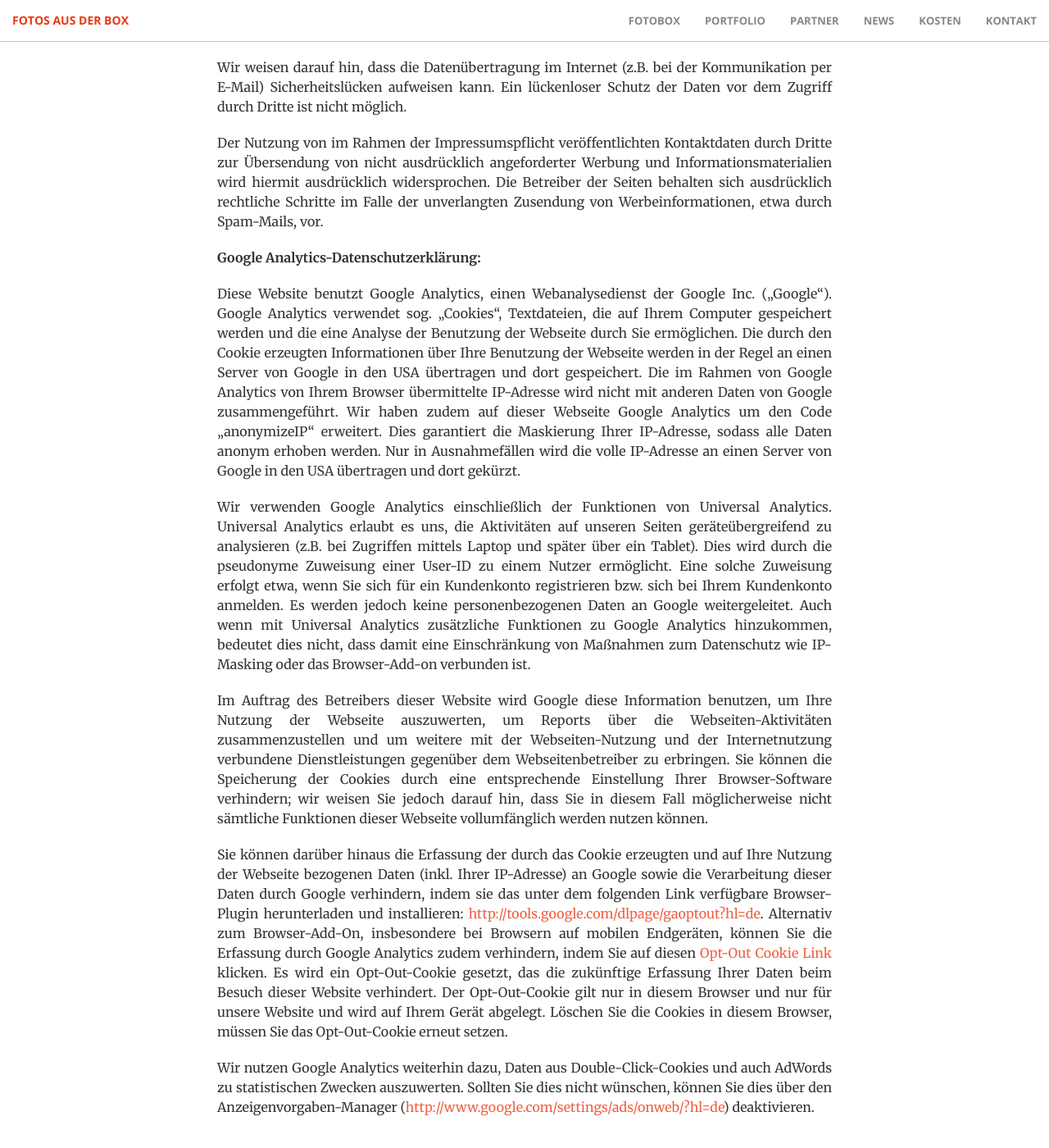
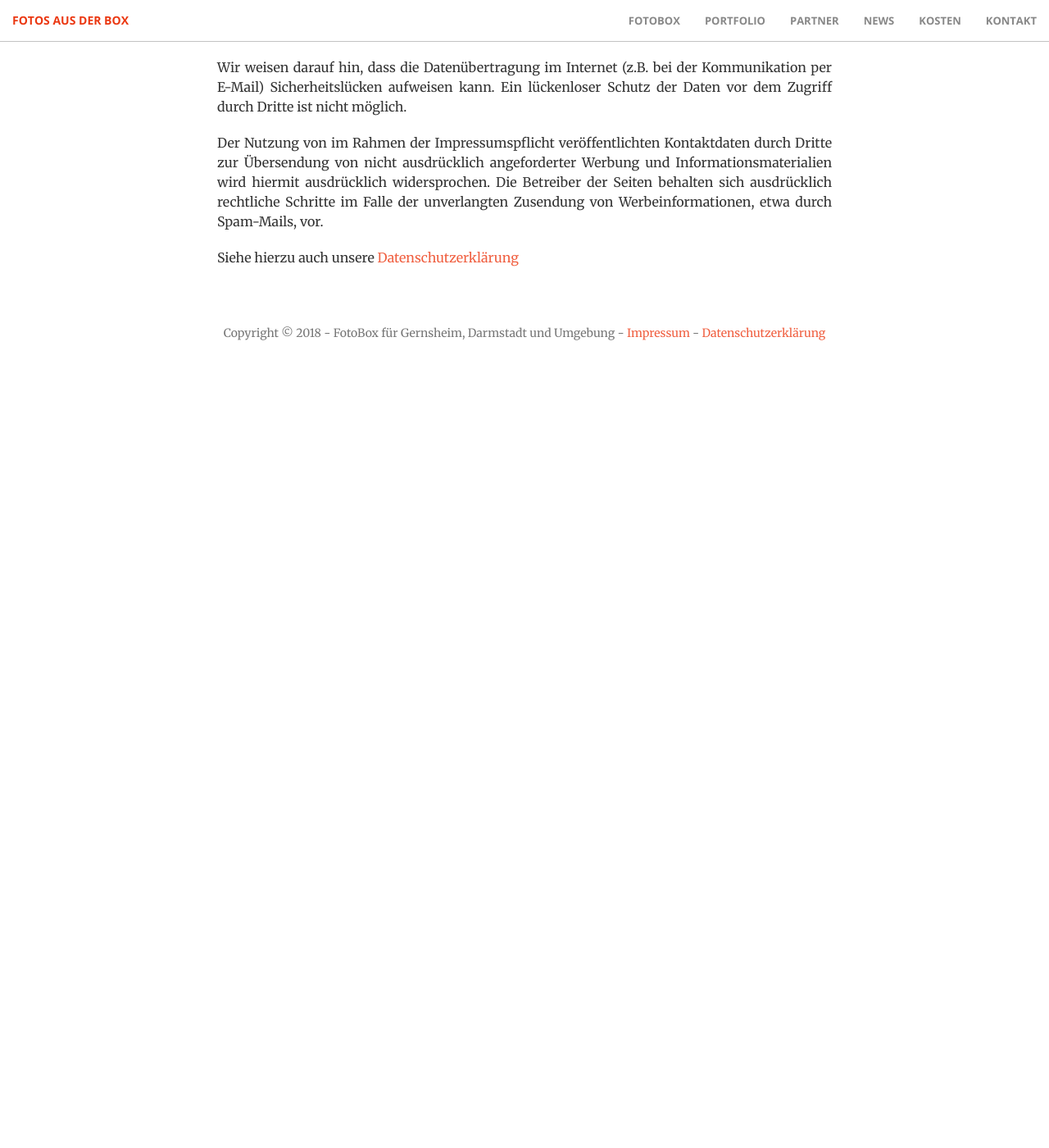
Before and after one commit to wetty/fotoboxo, a Jekyll site: the page built from impressum/index.md, in a window 1280 px wide and 1400 px high, scrolled down 1856 px. Shown: the whole window at 82% size. Built offline with Jekyll 4.4.1, drawn with Linux system fonts in a browser that asks for light colours; after the commit the page ends 2338 px from its top, so only the background shows below that; some of the changed lines change nothing that is shown.

Commit message:
Datenschutzerklärung

```diff
--- a/_config.yml
+++ b/_config.yml
@@ -71,6 +71,7 @@ owner:
   bing-verify: EE0D978C30EE22199D09EFD26CB45F0B
   google:
     plus: ThomasWetterer #username
+    analytics:
     verify: uWUlAKKMSFqda-kxKIfgqE5PkEIFqqVyMfj9emXPp7Q
 
 include: [".htaccess"]
--- a/_includes/footer.html
+++ b/_includes/footer.html
@@ -30,7 +30,7 @@
                         </li>
                     </ul>
 -->
-                    <p class="copyright text-muted">Copyright &copy; {{ site.time | date: '%Y' }} - FotoBox für Gernsheim, Darmstadt und Umgebung - <a href="{{ site.url | prepend: site.baseurl }}/impressum/" rel="author">Impressum</a></p>
+                    <p class="copyright text-muted">Copyright &copy; {{ site.time | date: '%Y' }} - FotoBox für Gernsheim, Darmstadt und Umgebung - <a href="{{ site.url | prepend: site.baseurl }}/impressum/" rel="author">Impressum</a> - <a href="{{ site.url | prepend: site.baseurl }}/datenschutzerklaerung/" rel="author">Datenschutzerklärung</a></p>
                 </div>
             </div>
         </div>
--- a/_includes/scripts.html
+++ b/_includes/scripts.html
@@ -1,5 +1,6 @@
 <script src="{{ site.url | prepend: site.baseurl }}{{ site.assets.js }}/scripts.min.js" async=""></script>
 
+{% if site.owner.google.analytics %}
 <script>
 // Set to the same value as the web property used on the site
 var gaProperty = 'UA-2881242-4';
@@ -28,6 +29,8 @@ function gaOptout() {
   ga('send', 'pageview');
 
 </script>
+{% endif %}
+
 
 {% if false %}
 <script src="{% if site.url_cdn %}{{ site.url_cdn | prepend: site.baseurl }}{% else %}{{ site.url | prepend: site.baseurl }}{% endif %}{{ site.assets.js }}/scripts.min{{ site.version }}.js" async=""></script>
--- /dev/null
+++ b/datenschutzerklaerung/index.md
@@ -0,0 +1,69 @@
+---
+title: Datenschutzerklärung
+---
+## Datenschutzerklärung
+
+**Datenschutz**
+
+Die Betreiber dieser Seiten nehmen den Schutz Ihrer persönlichen Daten sehr ernst. Wir behandeln Ihre personenbezogenen Daten vertraulich und entsprechend der gesetzlichen Datenschutzvorschriften sowie dieser Datenschutzerklärung.
+
+Die Nutzung unserer Website ist in der Regel ohne Angabe personenbezogener Daten möglich. Soweit auf unseren Seiten personenbezogene Daten (beispielsweise Name, Anschrift oder E-Mail-Adressen) erhoben werden, erfolgt dies, soweit möglich, stets auf freiwilliger Basis. Diese Daten werden ohne Ihre ausdrückliche Zustimmung nicht an Dritte weitergegeben.
+
+Wir weisen darauf hin, dass die Datenübertragung im Internet (z.B. bei der Kommunikation per E-Mail) Sicherheitslücken aufweisen kann. Ein lückenloser Schutz der Daten vor dem Zugriff durch Dritte ist nicht möglich.
+
+**Cookies**
+
+{% if site.owner.google.analytics %}
+Die Internetseiten verwenden teilweise so genannte Cookies. Cookies richten auf Ihrem Rechner keinen Schaden an und enthalten keine Viren. Cookies dienen dazu, unser Angebot nutzerfreundlicher, effektiver und sicherer zu machen. Cookies sind kleine Textdateien, die auf Ihrem Rechner abgelegt werden und die Ihr Browser speichert.
+
+Die meisten der von uns verwendeten Cookies sind so genannte „Session-Cookies“. Sie werden nach Ende Ihres Besuchs automatisch gelöscht. Andere Cookies bleiben auf Ihrem Endgerät gespeichert, bis Sie diese löschen. Diese Cookies ermöglichen es uns, Ihren Browser beim nächsten Besuch wiederzuerkennen.
+
+Sie können Ihren Browser so einstellen, dass Sie über das Setzen von Cookies informiert werden und Cookies nur im Einzelfall erlauben, die Annahme von Cookies für bestimmte Fälle oder generell ausschließen sowie das automatische Löschen der Cookies beim Schließen des Browser aktivieren. Bei der Deaktivierung von Cookies kann die Funktionalität dieser Website eingeschränkt sein.
+{% elseif %}
+Diese Internetseite verwendet **keine** so genannte Cookies.
+{% endif %}
+
+**Server-Log- Files**
+
+Der Provider der Seiten erhebt und speichert automatisch Informationen in so genannten Server-Log Files, die Ihr Browser automatisch an uns übermittelt. Dies sind:
+
+- Browsertyp und Browserversion
+- verwendetes Betriebssystem
+- Referrer URL
+- Hostname des zugreifenden Rechners
+- Uhrzeit der Serveranfrage
+
+Diese Daten sind nicht bestimmten Personen zuordenbar. Eine Zusammenführung dieser Daten mit anderen Datenquellen wird nicht vorgenommen. Wir behalten uns vor, diese Daten nachträglich zu prüfen, wenn uns konkrete Anhaltspunkte für eine rechtswidrige Nutzung bekannt werden.
+
+**SSL-Verschlüsselung**
+
+Diese Seite nutzt aus Gründen der Sicherheit und zum Schutz der Übertragung vertraulicher Inhalte, wie zum Beispiel der Anfragen, die Sie an uns als Seitenbetreiber senden, eine SSL-Verschlüsselung. Eine verschlüsselte Verbindung erkennen Sie daran, dass die Adresszeile des Browsers von "http://" auf "https://" wechselt und an dem Schloss-Symbol in Ihrer Browserzeile.
+
+Wenn die SSL Verschlüsselung aktiviert ist, können die Daten, die Sie an uns übermitteln, nicht von Dritten mitgelesen werden.
+
+**Recht auf Auskunft, Löschung, Sperrung**
+Sie haben jederzeit das Recht auf unentgeltliche Auskunft über Ihre gespeicherten personenbezogenen Daten, deren Herkunft und Empfänger und den Zweck der Datenverarbeitung sowie ein Recht auf Berichtigung, Sperrung oder Löschung dieser Daten. Hierzu sowie zu weiteren Fragen zum Thema personenbezogene Daten können Sie sich jederzeit unter der im Impressum angegebenen Adresse an uns wenden.
+
+**Widerspruch Werbe-Mails**
+
+Der Nutzung von im Rahmen der Impressumspflicht veröffentlichten Kontaktdaten zur Übersendung von nicht ausdrücklich angeforderter Werbung und Informationsmaterialien wird hiermit widersprochen. Die Betreiber der Seiten behalten sich ausdrücklich rechtliche Schritte im Falle der unverlangten Zusendung von Werbeinformationen, etwa durch Spam-E-Mails, vor.
+
+
+{% if site.owner.google.analytics %}
+**Google Analytics-Datenschutzerklärung:**
+
+Diese Website benutzt Google Analytics, einen Webanalysedienst der Google Inc. („Google“). Google Analytics verwendet sog. „Cookies“, Textdateien, die auf Ihrem Computer gespeichert werden und die eine Analyse der Benutzung der Webseite durch Sie ermöglichen. Die durch den Cookie erzeugten Informationen über Ihre Benutzung der Webseite werden in der Regel an einen Server von Google in den USA übertragen und dort gespeichert. Die im Rahmen von Google Analytics von Ihrem Browser übermittelte IP-Adresse wird nicht mit anderen Daten von Google zusammengeführt. Wir haben zudem auf dieser Webseite Google Analytics um den Code „anonymizeIP“ erweitert. Dies garantiert die Maskierung Ihrer IP-Adresse, sodass alle Daten anonym erhoben werden. Nur in Ausnahmefällen wird die volle IP-Adresse an einen Server von Google in den USA übertragen und dort gekürzt.
+
+Wir verwenden Google Analytics einschließlich der Funktionen von Universal Analytics. Universal Analytics erlaubt es uns, die Aktivitäten auf unseren Seiten geräteübergreifend zu analysieren (z.B. bei Zugriffen mittels Laptop und später über ein Tablet). Dies wird durch die pseudonyme Zuweisung einer User-ID zu einem Nutzer ermöglicht. Eine solche Zuweisung erfolgt etwa, wenn Sie sich für ein Kundenkonto registrieren bzw. sich bei Ihrem Kundenkonto anmelden. Es werden jedoch keine personenbezogenen Daten an Google weitergeleitet. Auch wenn mit Universal Analytics zusätzliche Funktionen zu Google Analytics hinzukommen, bedeutet dies nicht, dass damit eine Einschränkung von Maßnahmen zum Datenschutz wie IP-Masking oder das Browser-Add-on verbunden ist.
+
+Im Auftrag des Betreibers dieser Website wird Google diese Information benutzen, um Ihre Nutzung der Webseite auszuwerten, um Reports über die Webseiten-Aktivitäten zusammenzustellen und um weitere mit der Webseiten-Nutzung und der Internetnutzung verbundene Dienstleistungen gegenüber dem Webseitenbetreiber zu erbringen. Sie können die Speicherung der Cookies durch eine entsprechende Einstellung Ihrer Browser-Software verhindern; wir weisen Sie jedoch darauf hin, dass Sie in diesem Fall möglicherweise nicht sämtliche Funktionen dieser Webseite vollumfänglich werden nutzen können.
+
+Sie können darüber hinaus die Erfassung der durch das Cookie erzeugten und auf Ihre Nutzung der Webseite bezogenen Daten (inkl. Ihrer IP-Adresse) an Google sowie die Verarbeitung dieser Daten durch Google verhindern, indem sie das unter dem folgenden Link verfügbare Browser-Plugin herunterladen und installieren: [http://tools.google.com/dlpage/gaoptout?hl=de](http://tools.google.com/dlpage/gaoptout?hl=de). Alternativ zum Browser-Add-On, insbesondere bei Browsern auf mobilen Endgeräten, können Sie die Erfassung durch Google Analytics zudem verhindern, indem Sie auf diesen <a href="javascript:gaOptout()">Opt-Out Cookie Link</a> klicken. Es wird ein Opt-Out-Cookie gesetzt, das die zukünftige Erfassung Ihrer Daten beim Besuch dieser Website verhindert. Der Opt-Out-Cookie gilt nur in diesem Browser und nur für unsere Website und wird auf Ihrem Gerät abgelegt. Löschen Sie die Cookies in diesem Browser, müssen Sie das Opt-Out-Cookie erneut setzen.
+
+Wir nutzen Google Analytics weiterhin dazu, Daten aus Double-Click-Cookies und auch AdWords zu statistischen Zwecken auszuwerten. Sollten Sie dies nicht wünschen, können Sie dies über den Anzeigenvorgaben-Manager ([http://www.google.com/settings/ads/onweb/?hl=de](http://www.google.com/settings/ads/onweb/?hl=de)) deaktivieren.
+{% endif %}
+
+Quelle: ([https://www.e-recht24.de](https://www.e-recht24.de)
+
+
+{% include _references.md %}
--- a/impressum/index.md
+++ b/impressum/index.md
@@ -55,6 +55,10 @@ Wir weisen darauf hin, dass die Datenübertragung im Internet (z.B. bei der Komm
 
 Der Nutzung von im Rahmen der Impressumspflicht veröffentlichten Kontaktdaten durch Dritte zur Übersendung von nicht ausdrücklich angeforderter Werbung und Informationsmaterialien wird hiermit ausdrücklich widersprochen. Die Betreiber der Seiten behalten sich ausdrücklich rechtliche Schritte im Falle der unverlangten Zusendung von Werbeinformationen, etwa durch Spam-Mails, vor.
 
+Siehe hierzu auch unsere <a href="{{ site.url | prepend: site.baseurl }}/datenschutzerklaerung/" rel="author">Datenschutzerklärung</a>
+
+
+{% if site.owner.google.analytics %}
 **Google Analytics-Datenschutzerklärung:**
 
 Diese Website benutzt Google Analytics, einen Webanalysedienst der Google Inc. („Google“). Google Analytics verwendet sog. „Cookies“, Textdateien, die auf Ihrem Computer gespeichert werden und die eine Analyse der Benutzung der Webseite durch Sie ermöglichen. Die durch den Cookie erzeugten Informationen über Ihre Benutzung der Webseite werden in der Regel an einen Server von Google in den USA übertragen und dort gespeichert. Die im Rahmen von Google Analytics von Ihrem Browser übermittelte IP-Adresse wird nicht mit anderen Daten von Google zusammengeführt. Wir haben zudem auf dieser Webseite Google Analytics um den Code „anonymizeIP“ erweitert. Dies garantiert die Maskierung Ihrer IP-Adresse, sodass alle Daten anonym erhoben werden. Nur in Ausnahmefällen wird die volle IP-Adresse an einen Server von Google in den USA übertragen und dort gekürzt.
@@ -66,6 +70,7 @@ Im Auftrag des Betreibers dieser Website wird Google diese Information benutzen,
 Sie können darüber hinaus die Erfassung der durch das Cookie erzeugten und auf Ihre Nutzung der Webseite bezogenen Daten (inkl. Ihrer IP-Adresse) an Google sowie die Verarbeitung dieser Daten durch Google verhindern, indem sie das unter dem folgenden Link verfügbare Browser-Plugin herunterladen und installieren: [http://tools.google.com/dlpage/gaoptout?hl=de](http://tools.google.com/dlpage/gaoptout?hl=de). Alternativ zum Browser-Add-On, insbesondere bei Browsern auf mobilen Endgeräten, können Sie die Erfassung durch Google Analytics zudem verhindern, indem Sie auf diesen <a href="javascript:gaOptout()">Opt-Out Cookie Link</a> klicken. Es wird ein Opt-Out-Cookie gesetzt, das die zukünftige Erfassung Ihrer Daten beim Besuch dieser Website verhindert. Der Opt-Out-Cookie gilt nur in diesem Browser und nur für unsere Website und wird auf Ihrem Gerät abgelegt. Löschen Sie die Cookies in diesem Browser, müssen Sie das Opt-Out-Cookie erneut setzen.
 
 Wir nutzen Google Analytics weiterhin dazu, Daten aus Double-Click-Cookies und auch AdWords zu statistischen Zwecken auszuwerten. Sollten Sie dies nicht wünschen, können Sie dies über den Anzeigenvorgaben-Manager ([http://www.google.com/settings/ads/onweb/?hl=de](http://www.google.com/settings/ads/onweb/?hl=de)) deaktivieren.
+{% endif %}
 
 
 
```
